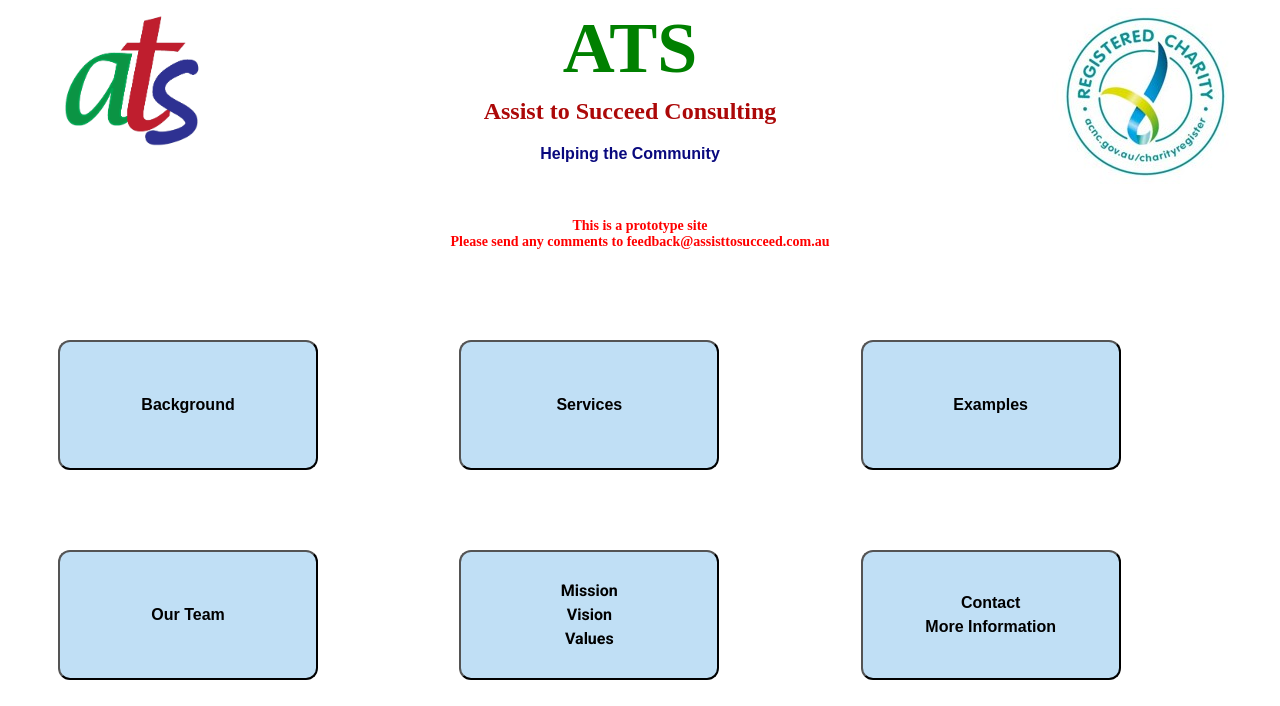
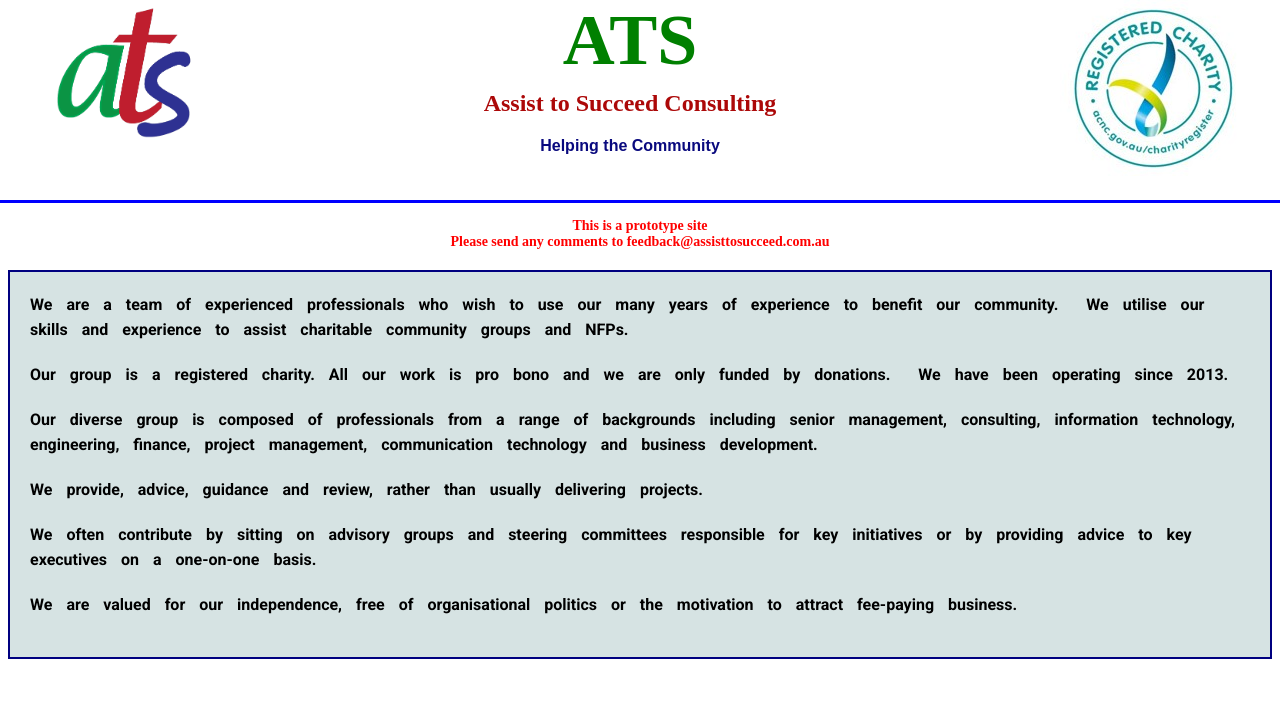
Before and after one commit to ats-proto/ats, a plain HTML site: page index.html in a window 1280 px wide. Shown: the top 706 px of the page. Drawn offline with Linux system fonts and the light colour scheme; a web font is replaced by a local one.

Commit message:
Add files via upload

```diff
--- a/index.html
+++ b/index.html
@@ -7,9 +7,10 @@
 
       <meta name="description" content="PROTOTYPE - Pro-bono consulting site">
       <meta name="keywords" content="
-        Consulting
-        Pro-bono
-        Management Consulting
+        Assist to Succeed,
+        Consulting,
+        Pro-bono,
+        Management Consulting,
         Peter Pearson
       ">
 
@@ -27,8 +28,10 @@
 
     </head>
 
-    <body>
+    <body style="padding-top:200px">
 
+
+      <div class="top-box">
 
       <header class="main-header-grid">
 
@@ -59,6 +62,8 @@
 
       </header>
 
+    </div>
+
       <!-- temporary message-->
 
         <div p class ="head2-txt2" style="color:red;font-size: 14px;">
@@ -66,14 +71,42 @@
           Please send any comments to feedback@assisttosucceed.com.au
         </div>
 
+        <div class="bg-info">
+            <p>We are a team of experienced professionals who wish to use our many years of
+            experience to benefit our community.  &nbsp;We utilise our skills and experience to assist charitable community groups and NFPs.
+          </p>
+
+
+        <p>Our group is a registered charity.  All our work is pro bono and we are only
+          funded by donations. &nbsp;We have been operating since 2013.
+        </p>
+
+        <p>Our diverse group is composed of professionals from a range of backgrounds including senior management, consulting, information technology, engineering, finance, project management, communication technology and business development.
+        </p>
+
+        <p>We provide, advice, guidance and review, rather than usually delivering projects.
+        </p>
+
+        <p>We often contribute by sitting on advisory groups and steering committees responsible for key initiatives or by providing advice to key executives on a one-on-one basis.
+        </p>
+
+        <p>We are valued for our independence, free of organisational politics or the motivation to attract fee-paying business.
+        </p>
+
+
+        </div>
+
 
       <main class="button-grid">
+
+        <!--
         <div>
           <a href="background.html">
-          <button class="bground-button">Background
+          <button class="bground-button" style="background-color:pink;">Background
           </button>
           </a>
         </div>
+        -->
 
         <div>
           <a href="services.html">
@@ -111,6 +144,14 @@
           </button>
         </a>
         </div>
+
+        <div>
+
+          <button class="bground-button" style="background-color:pink;color:red;">What else to add?
+          </button>
+
+        </div>
+
       </main>
 
 
--- a/styles/home.css
+++ b/styles/home.css
@@ -9,14 +9,18 @@ p{
 .top-box{
   position: fixed;
   top:0px;
-  left:50px;
-  right: 50px;
-  background-color: yellow;
+  left:0px;
+  right: 0px;
+  z-index:  999;
+  border-bottom:solid;
+  border-width: 3px;
+  border-color:blue;
+  background-color: white;
 }
 
-.top-box-bg{
 
-}
+
+
   .main-header-grid{
 
 
@@ -104,7 +108,7 @@ height:200px;
 
   button{
     background-color: rgb(192, 223, 245);
-    height: 130px;
+    height: 100px;
     width: 260px;
     border-radius:12px;
     cursor: pointer;
@@ -131,19 +135,42 @@ height:200px;
   .button-grid{
     display:grid;
     grid-template-columns: 1fr 1fr 1fr;
-    grid-template-rows: 150px;
+    grid-template-rows: 120px;
     margin-top: 50px;
-    row-gap: 60px;
+    row-gap: 20px;
     margin-left:30px;
     margin-right:30px;
+    z-index:10;
     /* column gap not needed because of button properies  */
 
     }
 
-    .bground-button{
 
+
+    .bg-info{
+      /*
+      position: relative;
+      margin-top: 170px;
+      z-index:1;
+      */
+
+
+      font-family: roberto,arial;
+      font-weight: 700;
+
+      line-height: 25px;
+      margin-bottom: 0px;
+      word-spacing: 10px;
+      margin-left: 0px;
+      margin-right: 0px;
+      border: solid;
+      border-color: navy;
+      border-width:2px;
+      background-color: rgb(214, 227, 227);
+      padding: 20px;
     }
 
-    .services-button{
-
+    .bg-info p{
+      font-size: 16px;
+      margin-bottom: 20px;
     }
--- a/styles/secondary.css
+++ b/styles/secondary.css
@@ -330,7 +330,7 @@ text-align: center;
 
 
     .team-table{
-      position:relative;
+
       display:grid;
       grid-template-columns: 1fr 4fr ;
       margin-top: 0px;
@@ -352,6 +352,7 @@ text-align: center;
 
       .team-table-item{
         padding:0px;
+        position:relative;
       }
 
       .person-name{
```
Also changed, not shown: background.html (+4 -2 lines), contact.html (+11 -1 lines), examples.html (+9 -0 lines), mission.html (+13 -4 lines), people.html (+29 -18 lines), services.html (+9 -0 lines), 1 other file.
